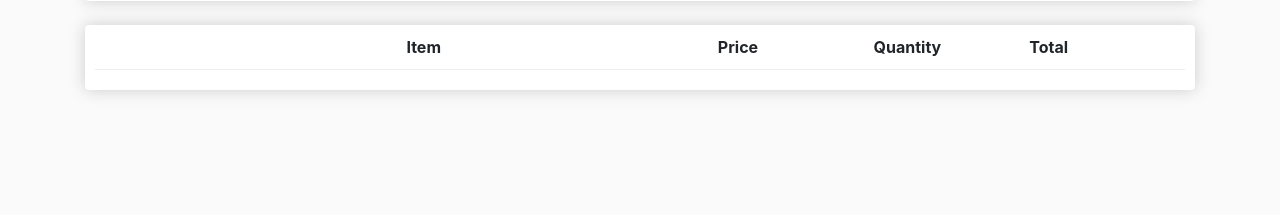
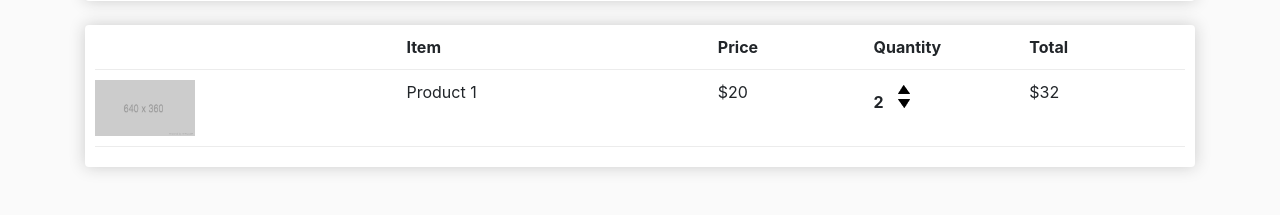
Before and after one commit to JamesMusyoka/Ecommerce, a Django app: page /cart/ in a window 1280 px wide. Shown: the part 261-476 px from the top of the page. Run offline with Django 3.2, Linux system fonts and the light colour scheme; some libraries are stand-ins or nearby versions.

Commit message:
Added more codes for functionality

```diff
--- a/store/templates/store/cart.html
+++ b/store/templates/store/cart.html
@@ -27,6 +27,21 @@
                 <div style="flex: 1;"><strong>Quantity</strong></div>
                 <div style="flex: 1;"><strong>Total</strong></div>
             </div>
+
+            <div class="cart-row">
+                <div style="flex: 2;"><img class="row-image" src="{% static 'Images/2+placeholder.png' %}" ></div>
+                <div style="flex: 2;"><p>Product 1</p></div>
+                <div style="flex: 1;"><p>$20</p></div>
+                <div style="flex: 1;">
+                    <p class="quantity">2</p>
+                    <div class="quantity">
+                        <img class="chg-quantity" src="{% static 'Images/3+arrow-up.png' %}" alt="">
+
+                        <img class="chg-quantity" src="{% static 'Images/2+arrow-down.png' %}" alt="">
+                    </div>
+                </div>
+                <div style="flex: 1;"><p>$32</p></div>
+            </div>
         </div>
     </div>
 </div>
```
